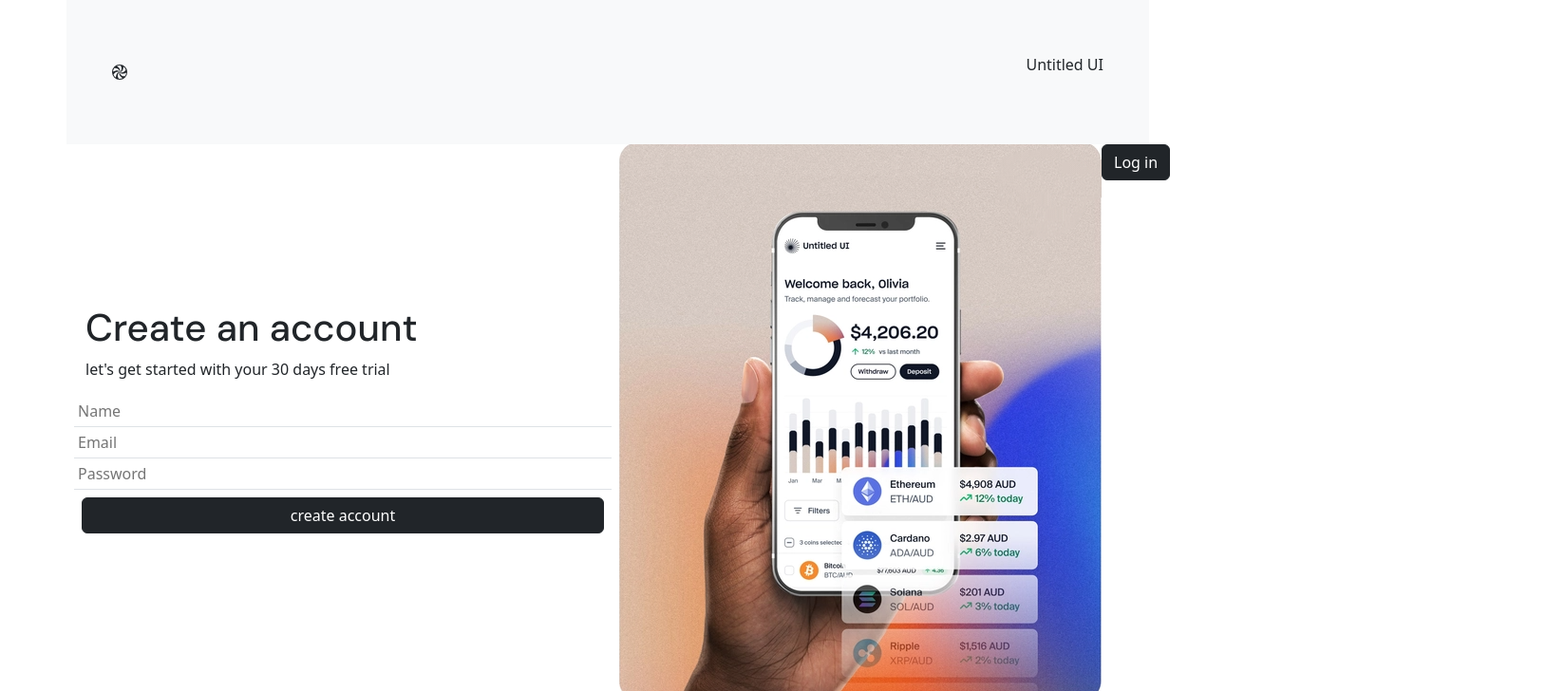
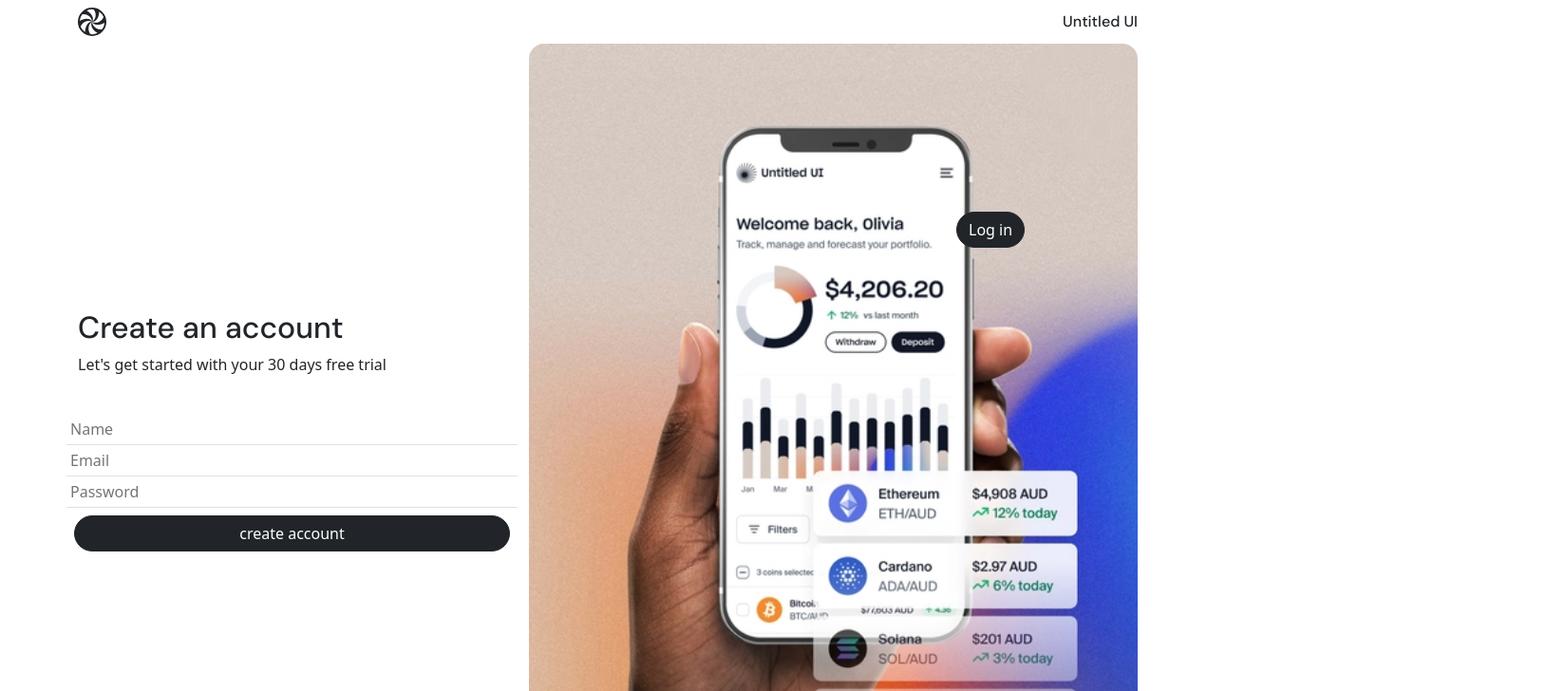
Before and after one commit to LauraCaa/access_authentication, a Next.js app: page / in a window 1280 px wide. Shown: the top 728 px of the page at 95% size, 1648 px wide, since content can reach past the window. Built offline with nearby package versions, Linux system fonts and the light colour scheme.

Commit message:
feat: Add new styles to main page with bootstrap

```diff
--- a/src/assets/styles/globals.css
+++ b/src/assets/styles/globals.css
@@ -4,10 +4,8 @@
   font-family: 'DM Sans', sans-serif;
  }
 
-.buttons {
-    border-radius: 8px;
-    background-color: black;
-    text-decoration: aliceblue;
-    width: 50px;
-    height: 40px;
-  }
+.p-relative{
+   position: relative;
+   bottom: 600px;
+   left: 450px;
+}
--- a/src/components/form.js
+++ b/src/components/form.js
@@ -1,14 +1,18 @@
 import'@/assets/styles/globals.css'
 import 'bootstrap/dist/css/bootstrap.css';
+
 import LoginButton from '@/components/loginbutton'
 
 export default function Form(){
     return(
         <div className="container">
-            <div className="row justify-content-center align-items-center">
-                <form className="col-md-6 p-2">
-                    <h1 className="font">Create an account</h1>
-                    <p>let's get started with your 30 days free trial</p>
+            <div className="row d-flex row justify-content-center align-items-center">
+                <div className="col-md-5">
+                    <form  className="">
+                        <div className="pt-2 pb-4">
+                            <h2 className="font" >Create an account</h2>
+                            <p>Let's get started with your 30 days free trial</p>
+                        </div>
                         <fieldset className="row border-bottom">
                             <input className="border-0 p-1" id="name" type="text" placeholder="Name"/>
                         </fieldset>
@@ -19,11 +23,11 @@ export default function Form(){
                             <input className="border-0 p-1" id="password" type="password" placeholder="Password"/>
                         </fieldset>
                         <div className="row p-2">
-                        <input className="btn btn-dark" id="button" type="submit" value="create account"/>
+                            <input className="rounded-pill btn btn-dark" id="button" type="submit" value="create account"/>
                         </div>
                     </form>
-                <div className="col-md-6">
-                    <img src='/images/main.png'/>
+                </div>
+                <div className="col-md-7">
                     <LoginButton></LoginButton>
                 </div>
             </div>
--- a/src/components/loginbutton.js
+++ b/src/components/loginbutton.js
@@ -4,7 +4,12 @@ import 'bootstrap/dist/css/bootstrap.css';
 export default function LoginButton() {
     return(
         <>
-            <a href="/login" className=" position-absolute right-0 btn btn-dark">Log in</a>
+            <div className="">
+                <img className="rounded-4 img-fluidd-block w-100" src='/images/main.png'/>
+            </div>
+            <div className="p-relative" >
+                <a href="/login" className="p-absolute rounded-pill btn btn-dark">Log in</a>
+            </div>
         </>
     )
 }
--- a/src/components/navbar.js
+++ b/src/components/navbar.js
@@ -1,13 +1,13 @@
 export default function Navbar() {
     return(
-        <div clasName="container">
-            <nav className=" row navbar bg-body-tertiary">
-                <div class="container-fluid p-5">
-                    <svg xmlns="http://www.w3.org/2000/svg" width="16" height="16" fill="currentColor" class="bi bi-hypnotize" viewBox="0 0 16 16">
+        <div className="container">
+            <nav className="row navbar bg-body">
+                <div className="container">
+                    <svg xmlns="http://www.w3.org/2000/svg" width="30" height="30" fill="currentColor" className="bi bi-hypnotize" viewBox="0 0 16 16">
                         <path d="m7.949 7.998.006-.003.003.009-.01-.006Zm.025-.028v-.03l.018.01-.018.02Zm0 .015.04-.022.01.006v.04l-.029.016-.021-.012v-.028Zm.049.057v-.014l-.008.01.008.004Zm-.05-.008h.006l-.006.004v-.004Z"/>
-                        <path fill-rule="evenodd" d="M8 0a8 8 0 1 0 0 16A8 8 0 0 0 8 0ZM4.965 1.69a6.972 6.972 0 0 1 3.861-.642c.722.767 1.177 1.887 1.177 3.135 0 1.656-.802 3.088-1.965 3.766 1.263.24 2.655-.815 3.406-2.742.38-.975.537-2.023.492-2.996a7.027 7.027 0 0 1 2.488 3.003c-.303 1.01-1.046 1.966-2.128 2.59-1.44.832-3.09.85-4.26.173l.008.021.012-.006-.01.01c.42 1.218 2.032 1.9 4.08 1.586a7.415 7.415 0 0 0 2.856-1.081 6.963 6.963 0 0 1-1.358 3.662c-1.03.248-2.235.084-3.322-.544-1.433-.827-2.272-2.236-2.279-3.58l-.012-.003c-.845.972-.63 2.71.666 4.327a7.415 7.415 0 0 0 2.37 1.935 6.972 6.972 0 0 1-3.86.65c-.727-.767-1.186-1.892-1.186-3.146 0-1.658.804-3.091 1.969-3.768l-.002-.007c-1.266-.25-2.666.805-3.42 2.74a7.415 7.415 0 0 0-.49 3.012 7.026 7.026 0 0 1-2.49-3.018C1.87 9.757 2.613 8.8 3.696 8.174c1.438-.83 3.084-.85 4.253-.176l.005-.006C7.538 6.77 5.924 6.085 3.872 6.4c-1.04.16-2.03.55-2.853 1.08a6.962 6.962 0 0 1 1.372-3.667l-.002.003c1.025-.243 2.224-.078 3.306.547 1.43.826 2.269 2.23 2.28 3.573L8 7.941c.837-.974.62-2.706-.673-4.319a7.415 7.415 0 0 0-2.362-1.931Z"/>
+                        <path fillRule="evenodd" d="M8 0a8 8 0 1 0 0 16A8 8 0 0 0 8 0ZM4.965 1.69a6.972 6.972 0 0 1 3.861-.642c.722.767 1.177 1.887 1.177 3.135 0 1.656-.802 3.088-1.965 3.766 1.263.24 2.655-.815 3.406-2.742.38-.975.537-2.023.492-2.996a7.027 7.027 0 0 1 2.488 3.003c-.303 1.01-1.046 1.966-2.128 2.59-1.44.832-3.09.85-4.26.173l.008.021.012-.006-.01.01c.42 1.218 2.032 1.9 4.08 1.586a7.415 7.415 0 0 0 2.856-1.081 6.963 6.963 0 0 1-1.358 3.662c-1.03.248-2.235.084-3.322-.544-1.433-.827-2.272-2.236-2.279-3.58l-.012-.003c-.845.972-.63 2.71.666 4.327a7.415 7.415 0 0 0 2.37 1.935 6.972 6.972 0 0 1-3.86.65c-.727-.767-1.186-1.892-1.186-3.146 0-1.658.804-3.091 1.969-3.768l-.002-.007c-1.266-.25-2.666.805-3.42 2.74a7.415 7.415 0 0 0-.49 3.012 7.026 7.026 0 0 1-2.49-3.018C1.87 9.757 2.613 8.8 3.696 8.174c1.438-.83 3.084-.85 4.253-.176l.005-.006C7.538 6.77 5.924 6.085 3.872 6.4c-1.04.16-2.03.55-2.853 1.08a6.962 6.962 0 0 1 1.372-3.667l-.002.003c1.025-.243 2.224-.078 3.306.547 1.43.826 2.269 2.23 2.28 3.573L8 7.941c.837-.974.62-2.706-.673-4.319a7.415 7.415 0 0 0-2.362-1.931Z"/>
                     </svg>
-                    <p>Untitled UI</p>
+                    <p className="m-0 ms-2 font">Untitled UI</p>
                 </div>
             </nav>
         </div>
--- a/src/pages/index.js
+++ b/src/pages/index.js
@@ -1,11 +1,11 @@
 import'@/assets/styles/globals.css'
 import 'bootstrap/dist/css/bootstrap.css';
+import Navbar from '@/components/navbar'
 import Form from '@/components/form'
-import Navbar from '@/components/navbar'
 
 export default function Home() {
   return (
-    <main className="container">
+    <main>
       <Navbar></Navbar>
       <Form></Form>
     </main>
```
Also changed, not shown: public/images/main.png. Lines whose indentation alone changed are shown as unchanged.
